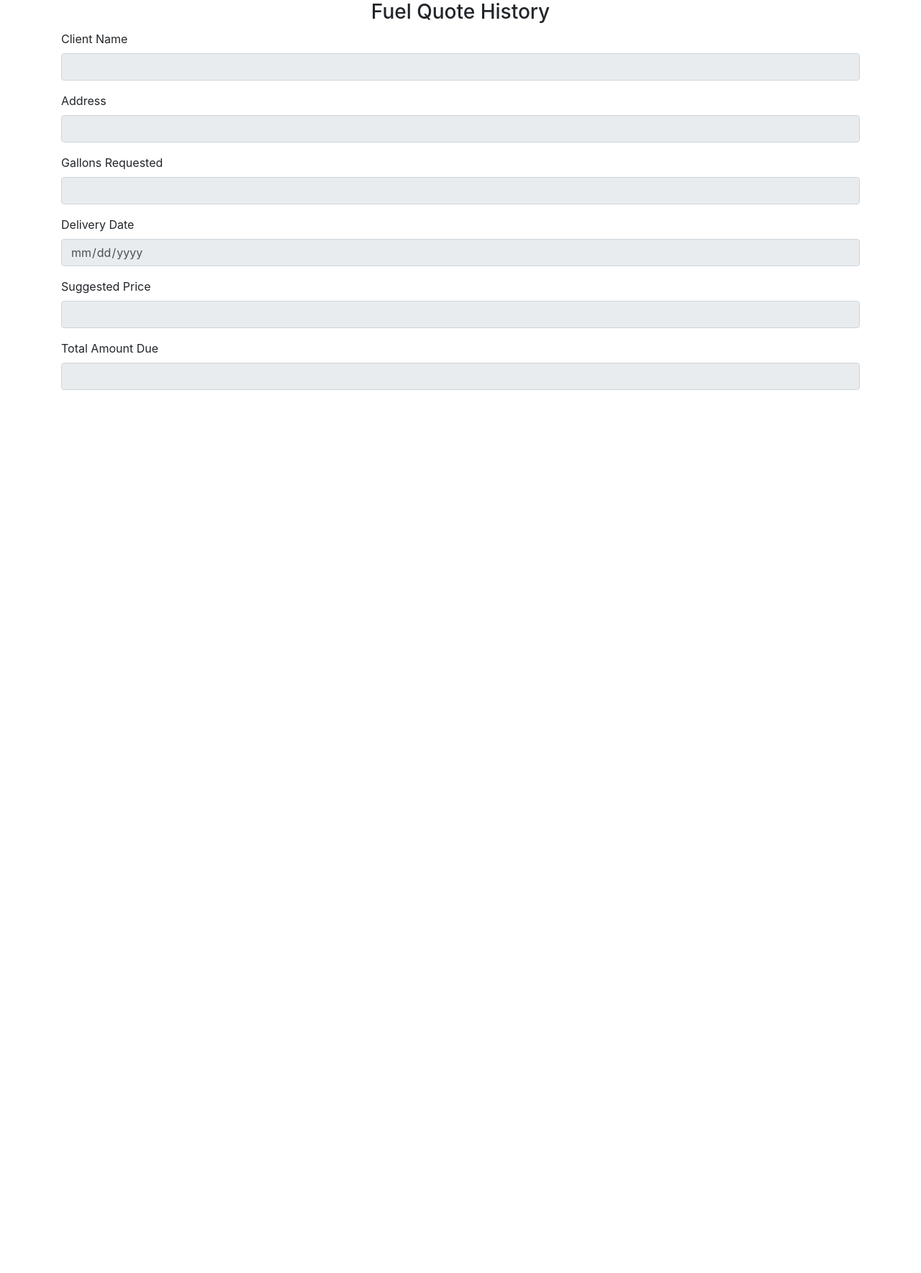
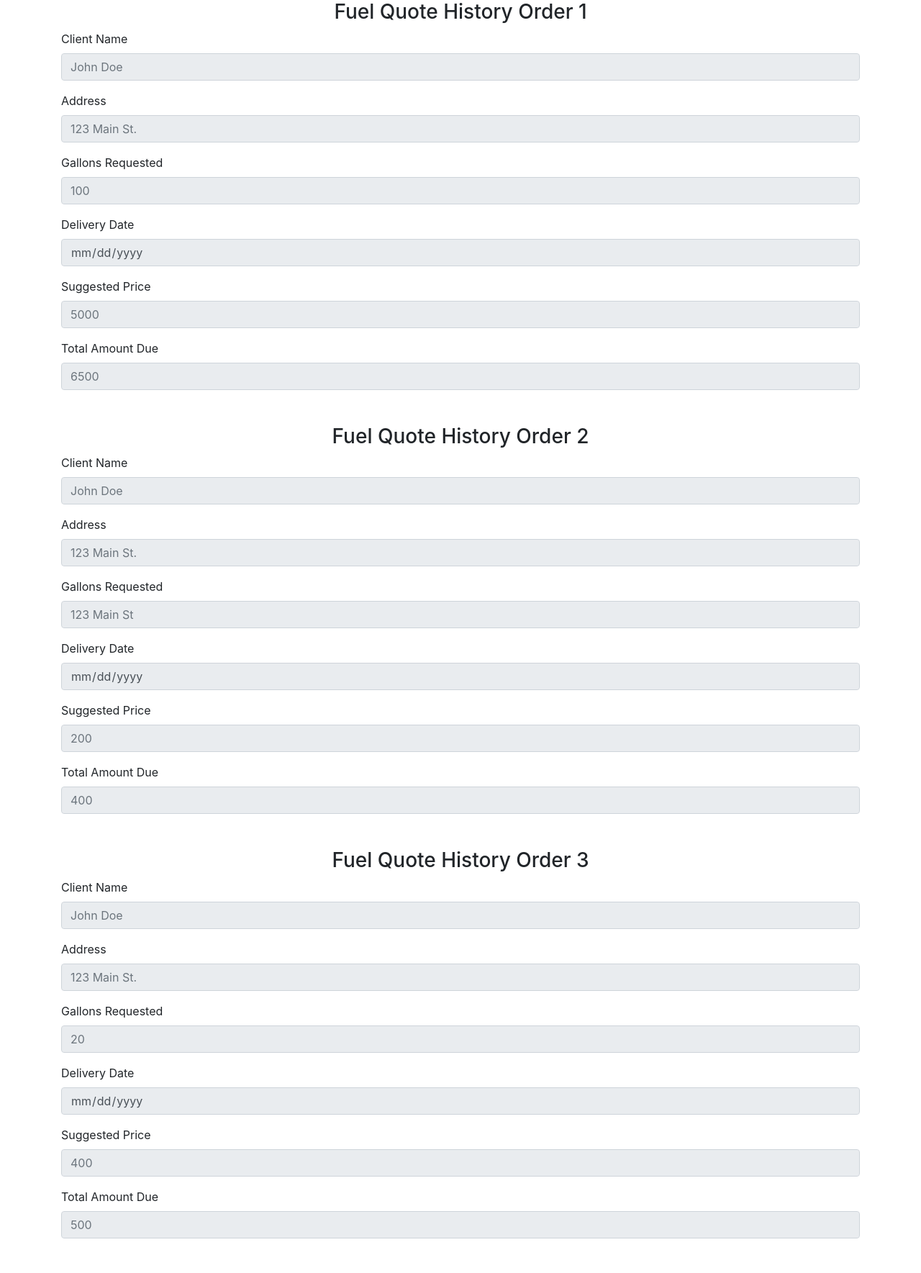
Before and after one commit to DKramer1234/COSC-4353-Group-15-Spring-2024, a Flask app: page /history in a window 1280 px wide. Shown: the part 56-1825 px from the top of the page at 72% size. Before the commit the page ends 598 px from the top, so only its background shows below. Run offline with Flask 3, Linux system fonts and the light colour scheme; some libraries are stand-ins or nearby versions.

Commit message:
Update history.htm
With list consisting of of fuel quote history

```diff
--- a/website/templates/history.html
+++ b/website/templates/history.html
@@ -2,7 +2,7 @@
 {% block title %}Quote History{% endblock %}
 {% block content %}
 <form method="POST">
-    <h3 align="center">Fuel Quote History</h3>
+    <h3 align="center">Fuel Quote History Order 1</h3>
     <div class="form-group">
         <label for="username">Client Name</label>
         <input
@@ -10,7 +10,7 @@
             class="form-control"
             id="full_name"
             name="full_name"
-            placeholder=""
+            placeholder="John Doe"
             readonly
         />
     </div>
@@ -21,7 +21,7 @@
             class="form-control"
             id="address"
             name="address"
-            placeholder=""
+            placeholder="123 Main St."
             readonly
         />
     </div>
@@ -32,7 +32,7 @@
             class="form-control"
             id="gallons_requested"
             name="gallons_requested"
-            placeholder=""
+            placeholder="100"
             readonly
         />
     </div>
@@ -43,7 +43,7 @@
             class="form-control"
             id="delivery_date"
             name="delivery_date"
-            value=""
+            value="3/27/24"
             readonly
         />
     </div>
@@ -54,7 +54,7 @@
             class="form-control"
             id="suggested_price"
             name="suggested_price"
-            placeholder=""
+            placeholder="5000"
             readonly
         />
     </div>
@@ -65,7 +65,7 @@
             class="form-control"
             id="total_amount_due"
             name="total_amount_due"
-            placeholder=""
+            placeholder="6500"
             readonly
         />
     </div>
@@ -75,4 +75,153 @@
 
     </h3>
 </form>
+
+<h3 align="center">Fuel Quote History Order 2</h3>
+    <div class="form-group">
+        <label for="username">Client Name</label>
+        <input
+            type="text"
+            class="form-control"
+            id="full_name"
+            name="full_name"
+            placeholder="John Doe"
+            readonly
+        />
+    </div>
+    <div class="form-group">
+        <label for="address">Address</label>
+        <input
+            type="text"
+            class="form-control"
+            id="address"
+            name="address"
+            placeholder="123 Main St."
+            readonly
+        />
+    </div>
+    <div class="form-group">
+        <label for="gallons_requested">Gallons Requested</label>
+        <input
+            type="number"
+            class="form-control"
+            id="gallons_requested"
+            name="gallons_requested"
+            placeholder="123 Main St"
+            readonly
+        />
+    </div>
+    <div class="form-group">
+        <label for="delivery_date">Delivery Date</label>
+        <input
+            type="date"
+            class="form-control"
+            id="delivery_date"
+            name="delivery_date"
+            value="3/30/24"
+            readonly
+        />
+    </div>
+    <div class="form-group">
+        <label for="suggested_price">Suggested Price</label>
+        <input
+            type="number"
+            class="form-control"
+            id="suggested_price"
+            name="suggested_price"
+            placeholder="200"
+            readonly
+        />
+    </div>
+    <div class="form-group">
+        <label for="total_amount_due">Total Amount Due</label>
+        <input
+            type="number"
+            class="form-control"
+            id="total_amount_due"
+            name="total_amount_due"
+            placeholder="400"
+            readonly
+        />
+    </div>
+
+    <br />
+    <h3 align="center">
+
+    </h3>
+</form>
+<h3 align="center">Fuel Quote History Order 3
+</h3>
+    <div class="form-group">
+        <label for="username">Client Name</label>
+        <input
+            type="text"
+            class="form-control"
+            id="full_name"
+            name="full_name"
+            placeholder="John Doe"
+            readonly
+        />
+    </div>
+    <div class="form-group">
+        <label for="address">Address</label>
+        <input
+            type="text"
+            class="form-control"
+            id="address"
+            name="address"
+            placeholder="123 Main St."
+            readonly
+        />
+    </div>
+    <div class="form-group">
+        <label for="gallons_requested">Gallons Requested</label>
+        <input
+            type="number"
+            class="form-control"
+            id="gallons_requested"
+            name="gallons_requested"
+            placeholder="20"
+            readonly
+        />
+    </div>
+    <div class="form-group">
+        <label for="delivery_date">Delivery Date</label>
+        <input
+            type="date"
+            class="form-control"
+            id="delivery_date"
+            name="delivery_date"
+            value="3/31/24"
+            readonly
+        />
+    </div>
+    <div class="form-group">
+        <label for="suggested_price">Suggested Price</label>
+        <input
+            type="number"
+            class="form-control"
+            id="suggested_price"
+            name="suggested_price"
+            placeholder="400"
+            readonly
+        />
+    </div>
+    <div class="form-group">
+        <label for="total_amount_due">Total Amount Due</label>
+        <input
+            type="number"
+            class="form-control"
+            id="total_amount_due"
+            name="total_amount_due"
+            placeholder="500"
+            readonly
+        />
+    </div>
+
+    <br />
+    <h3 align="center">
+
+    </h3>
+</form>
+
 {% endblock %}
```
